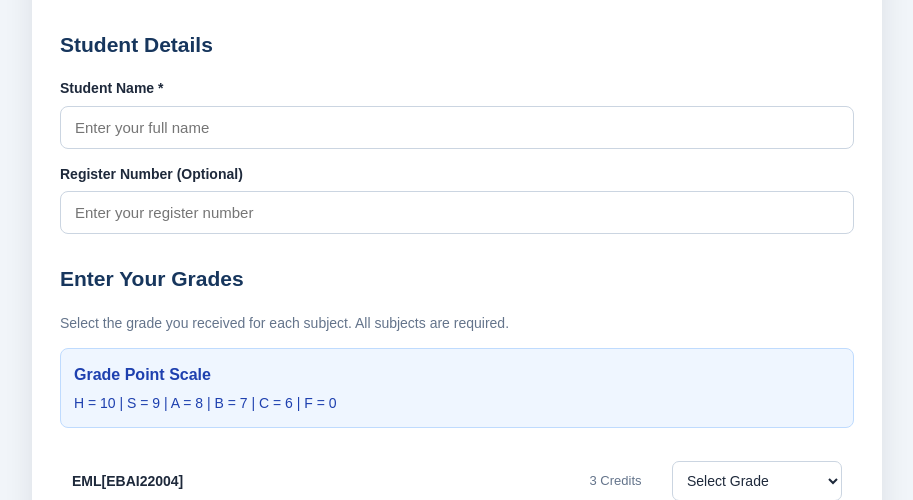
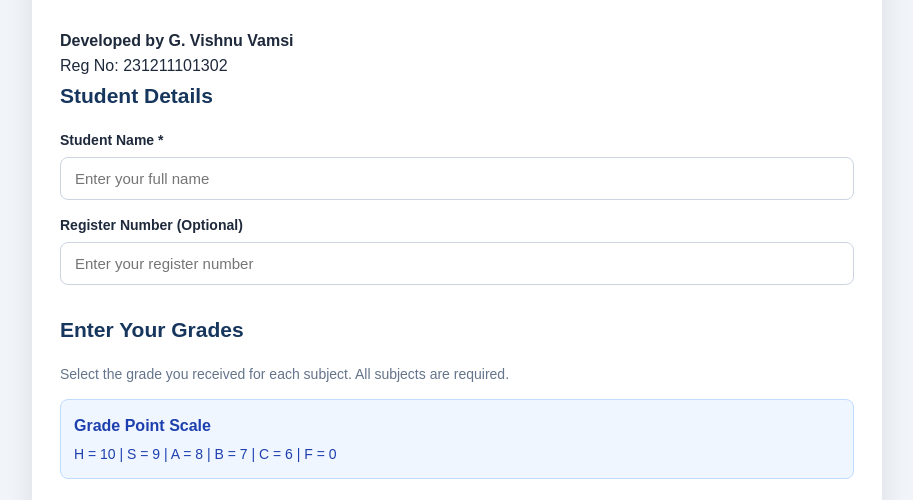
Before and after one commit to Vishnuvamsi2005/6-SEM_GPA, a Flask app: page / in a window 1280 px wide. Shown: the part 179-679 px from the top of the page, without its empty margins (183-1096 px from the left). Run offline with Flask 3, Linux system fonts and the light colour scheme.

Commit message:
Update index.html

```diff
--- a/templates/index.html
+++ b/templates/index.html
@@ -27,6 +27,15 @@
             <p>6th Semester Grade Calculator</p>
             <p>Calculate your semester GPA and download your report.</p>
         </header>
+
+
+<!-- Developer Details -->
+<div class="developer">
+    <p><strong>Developed by G. Vishnu Vamsi</strong></p>
+    <p>Reg No: 231211101302</p>
+</div>
+
+
 
         <!-- Student Details -->
         <section class="student-details">
```
